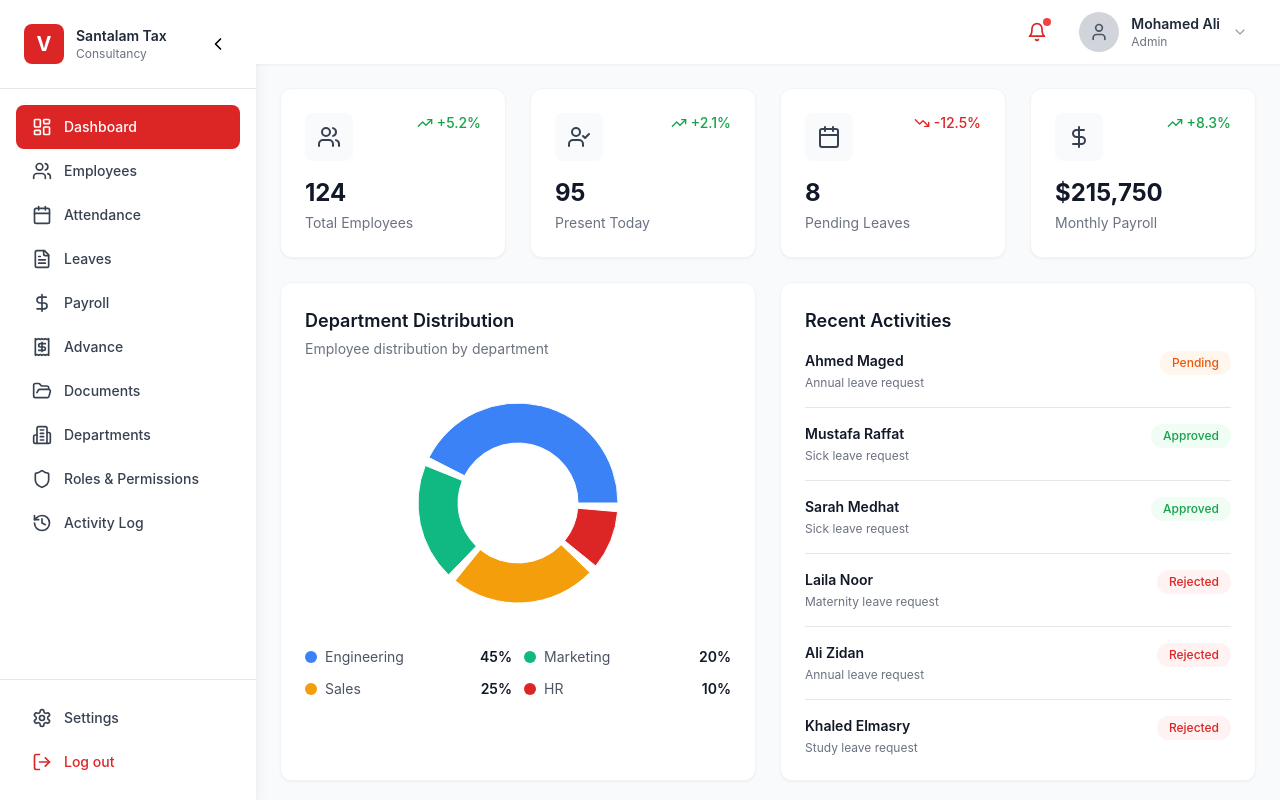
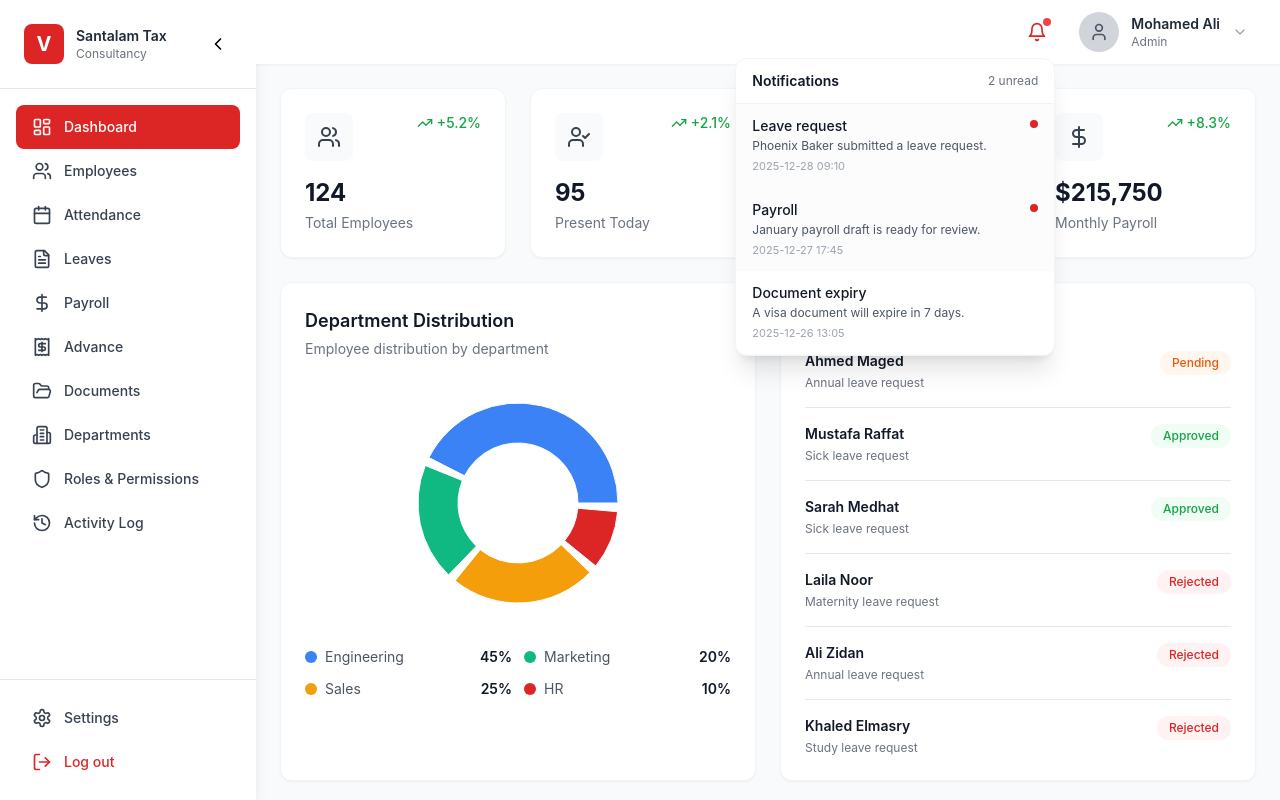
Before and after one commit to YousefSalem01/hr-tadfuq, a React (Vite) app: page / in a window 1280 px wide. Both pictures are taken after a click on the button 1037 px from the left and 32 px from the top of the page. Built offline with nearby package versions, Linux system fonts and the light colour scheme.

Commit message:
Enhance application by integrating @headlessui/react for improved UI components and adding notification functionality. Updated Login and Header components to utilize new navigation and notification features. Added mock notifications data for testing and improved routing with a new Settings page.

```diff
--- a/package.json
+++ b/package.json
@@ -10,6 +10,7 @@
     "lint": "eslint . --ext ts,tsx --report-unused-disable-directives --max-warnings 0"
   },
   "dependencies": {
+    "@headlessui/react": "^2.2.9",
     "@tanstack/react-query": "^5.90.12",
     "@tanstack/react-query-devtools": "^5.91.1",
     "@tanstack/react-table": "^8.21.3",
--- a/src/Pages/Login.tsx
+++ b/src/Pages/Login.tsx
@@ -1,7 +1,9 @@
 import { useState } from 'react';
+import { useNavigate } from 'react-router-dom';
 import { Mail, Lock, Eye, EyeOff } from 'lucide-react';
 
 const Login = () => {
+  const navigate = useNavigate();
   const [formData, setFormData] = useState({
     email: '',
     password: '',
@@ -27,7 +29,7 @@ const Login = () => {
 
     try {
       // TODO: Implement login logic
-
+      navigate('/');
     } catch (error: any) {
       setError(error.message || 'Login failed. Please try again.');
     } finally {
--- /dev/null
+++ b/src/Pages/Settings.tsx
@@ -0,0 +1,9 @@
+const Settings = () => {
+  return (
+    <div className="max-w-7xl mx-auto">
+      {/* Empty page - UI will be implemented later */}
+    </div>
+  );
+};
+
+export default Settings;
--- a/src/components/Header/Header.tsx
+++ b/src/components/Header/Header.tsx
@@ -1,23 +1,145 @@
-import { Bell, User, ChevronDown } from 'lucide-react';
+import { Fragment, useMemo } from 'react';
+import { useNavigate } from 'react-router-dom';
+import { Menu, Popover, Transition } from '@headlessui/react';
+import { Bell, User, ChevronDown, LogOut, Settings as SettingsIcon } from 'lucide-react';
+import { mockNotifications } from '../../data/mock';
 
 const Header = () => {
+  const navigate = useNavigate();
+
+  const unreadCount = useMemo(
+    () => mockNotifications.filter((n) => !n.isRead).length,
+    []
+  );
+
   return (
     <header className="bg-white shadow-sm h-16 flex items-center justify-end px-6">
       <div className="flex items-center gap-4">
-        <button className="relative p-2 hover:bg-gray-100 rounded-lg">
+        <Popover className="relative">
+          {({ open }) => (
+            <>
+              <Popover.Button
+                className="relative p-2 hover:bg-gray-100 rounded-lg transition-colors focus:outline-none "
+                aria-label="Notifications"
+              >
                 <Bell className="text-primary" size={20} />
-          <span className="absolute top-1 right-1 w-2 h-2 bg-red-500 rounded-full"></span>
-        </button>
-        <div className="flex items-center gap-3 cursor-pointer hover:bg-gray-50 rounded-lg p-2">
+                {unreadCount > 0 ? (
+                  <span className="absolute top-1 right-1 w-2 h-2 bg-red-500 rounded-full" />
+                ) : null}
+              </Popover.Button>
+
+              <Transition
+                as={Fragment}
+                show={open}
+                enter="transition ease-out duration-150"
+                enterFrom="opacity-0 scale-95 -translate-y-1"
+                enterTo="opacity-100 scale-100 translate-y-0"
+                leave="transition ease-in duration-120"
+                leaveFrom="opacity-100 scale-100 translate-y-0"
+                leaveTo="opacity-0 scale-95 -translate-y-1"
+              >
+                <Popover.Panel className="absolute right-0 mt-2 w-80 bg-white border border-gray-100 shadow-xl rounded-xl overflow-hidden z-50 origin-top-right focus:outline-none">
+                  <div className="px-4 py-3 border-b border-gray-100 flex items-center justify-between">
+                    <div className="text-sm font-semibold text-gray-900">Notifications</div>
+                    {unreadCount > 0 ? (
+                      <div className="text-xs text-gray-500">{unreadCount} unread</div>
+                    ) : (
+                      <div className="text-xs text-gray-500">All caught up</div>
+                    )}
+                  </div>
+
+                  <div className="max-h-80 overflow-y-auto">
+                    {mockNotifications.length === 0 ? (
+                      <div className="px-4 py-6 text-sm text-gray-500 text-center">No notifications</div>
+                    ) : (
+                      mockNotifications.map((n) => (
+                        <div
+                          key={n.id}
+                          className={`px-4 py-3 border-b border-gray-50 hover:bg-gray-50 transition-colors ${
+                            n.isRead ? '' : 'bg-gray-50/50'
+                          }`}
+                        >
+                          <div className="flex items-start justify-between gap-3">
+                            <div className="min-w-0">
+                              <div className="text-sm font-medium text-gray-900 truncate">{n.title}</div>
+                              <div className="text-xs text-gray-600 mt-0.5">{n.message}</div>
+                              <div className="text-[11px] text-gray-400 mt-1">{n.createdAt}</div>
+                            </div>
+                            {!n.isRead ? (
+                              <span className="mt-1 w-2 h-2 rounded-full bg-primary flex-shrink-0" />
+                            ) : null}
+                          </div>
+                        </div>
+                      ))
+                    )}
+                  </div>
+                </Popover.Panel>
+              </Transition>
+            </>
+          )}
+        </Popover>
+
+        <Menu as="div" className="relative">
+          {({ open }) => (
+            <>
+              <Menu.Button className="flex items-center gap-3 cursor-pointer hover:bg-gray-50 rounded-lg p-2 transition-colors focus:outline-none ">
                 <div className="w-10 h-10 bg-gray-300 rounded-full flex items-center justify-center">
                   <User size={20} className="text-gray-600" />
                 </div>
-          <div>
+                <div className="text-left">
                   <div className="text-sm font-semibold text-gray-800">Mohamed Ali</div>
                   <div className="text-xs text-gray-500">Admin</div>
                 </div>
-          <ChevronDown size={16} className="text-gray-400" />
-        </div>
+                <ChevronDown
+                  size={16}
+                  className={`text-gray-400 transition-transform duration-150 ${open ? 'rotate-180' : ''}`}
+                />
+              </Menu.Button>
+
+              <Transition
+                as={Fragment}
+                show={open}
+                enter="transition ease-out duration-150"
+                enterFrom="opacity-0 scale-95 -translate-y-1"
+                enterTo="opacity-100 scale-100 translate-y-0"
+                leave="transition ease-in duration-120"
+                leaveFrom="opacity-100 scale-100 translate-y-0"
+                leaveTo="opacity-0 scale-95 -translate-y-1"
+              >
+                <Menu.Items className="absolute right-0 mt-2 w-56 bg-white border border-gray-100 shadow-xl rounded-xl overflow-hidden z-50 origin-top-right focus:outline-none">
+                  <Menu.Item>
+                    {({ active }) => (
+                      <button
+                        type="button"
+                        className={`w-full px-4 py-3 text-sm text-gray-700 flex items-center gap-2 transition-colors ${
+                          active ? 'bg-gray-50' : ''
+                        }`}
+                        onClick={() => navigate('/settings')}
+                      >
+                        <SettingsIcon size={16} className="text-gray-500" />
+                        Settings
+                      </button>
+                    )}
+                  </Menu.Item>
+                  <Menu.Item>
+                    {({ active }) => (
+                      <button
+                        type="button"
+                        className={`w-full px-4 py-3 text-sm text-red-600 flex items-center gap-2 transition-colors ${
+                          active ? 'bg-red-50' : ''
+                        }`}
+                        onClick={() => navigate('/login')}
+                      >
+                        <LogOut size={16} className="text-red-500" />
+                        Logout
+                      </button>
+                    )}
+                  </Menu.Item>
+                </Menu.Items>
+              </Transition>
+            </>
+          )}
+        </Menu>
       </div>
     </header>
   );
--- a/src/data/mock.ts
+++ b/src/data/mock.ts
@@ -852,3 +852,38 @@ export const mockDashboardStats: DashboardStats = {
   pending_leaves: 8,
   monthly_payroll: 215750,
 };
+
+// ============================================================================
+// NOTIFICATIONS
+// ============================================================================
+export interface AppNotification {
+  id: number;
+  title: string;
+  message: string;
+  createdAt: string;
+  isRead: boolean;
+}
+
+export const mockNotifications: AppNotification[] = [
+  {
+    id: 1,
+    title: 'Leave request',
+    message: 'Phoenix Baker submitted a leave request.',
+    createdAt: '2025-12-28 09:10',
+    isRead: false,
+  },
+  {
+    id: 2,
+    title: 'Payroll',
+    message: 'January payroll draft is ready for review.',
+    createdAt: '2025-12-27 17:45',
+    isRead: false,
+  },
+  {
+    id: 3,
+    title: 'Document expiry',
+    message: 'A visa document will expire in 7 days.',
+    createdAt: '2025-12-26 13:05',
+    isRead: true,
+  },
+];
--- a/src/routes/Router.tsx
+++ b/src/routes/Router.tsx
@@ -12,6 +12,7 @@ import Documents from '../Pages/Documents';
 import Departments from '../Pages/Departments';
 import Users from '../Pages/Users';
 import ActivityLog from '../Pages/ActivityLog';
+import Settings from '../Pages/Settings';
 import NotFound from '../components/NotFound/NotFound';
 
 const AppRouter = () => {
@@ -35,6 +36,7 @@ const AppRouter = () => {
                 <Route path="/departments" element={<Departments />} />
                 <Route path="/users" element={<Users />} />
                 <Route path="/activity-log" element={<ActivityLog />} />
+                <Route path="/settings" element={<Settings />} />
                 <Route path="*" element={<NotFound />} />
               </Routes>
             </main>
```
Also changed, not shown: 1 other file (tests, documents, lock files or other folders). Lines whose indentation alone changed are shown as unchanged.
